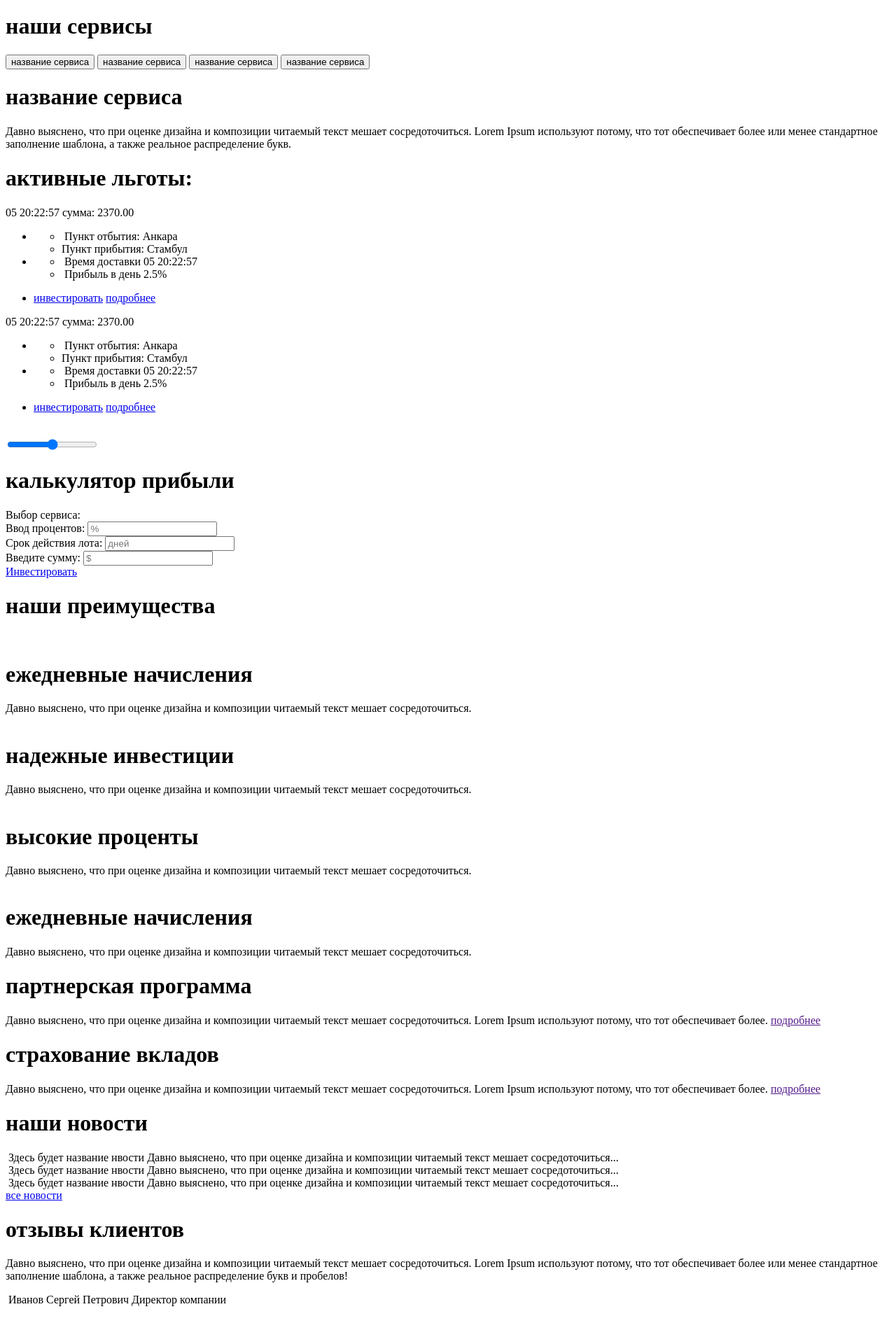
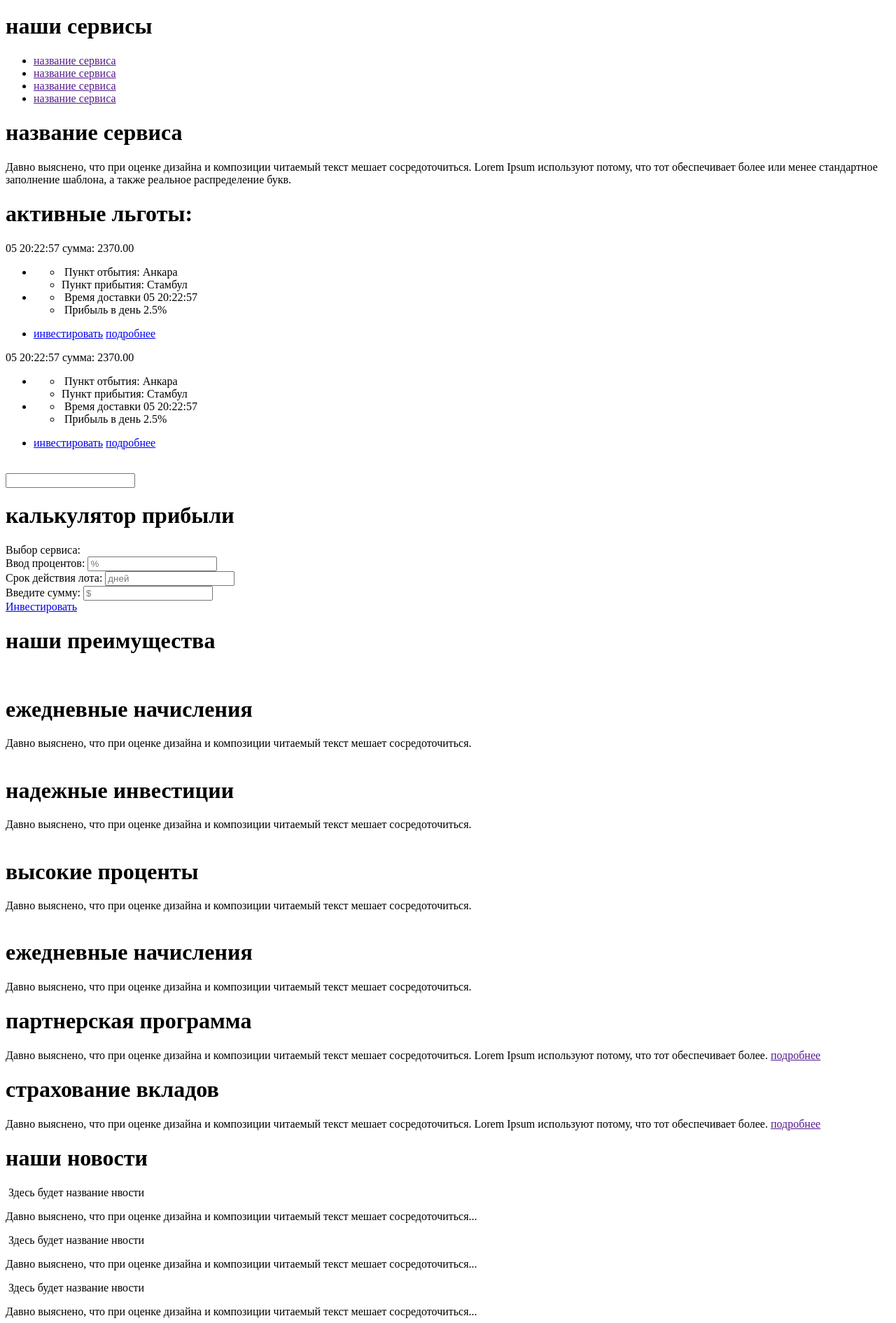
Before and after one commit to uspehcoursbrest/KuchikDiplomaProject, a plain HTML site: page main.html in a window 1280 px wide. Shown: the part 470-2360 px from the top of the page at 70% size. Drawn offline with Linux system fonts and the light colour scheme.

Commit message:
внесены правки, отредактировал gitignore

```diff
--- a/main.html
+++ b/main.html
@@ -98,10 +98,12 @@
                     <h1>наши сервисы</h1>
                 </div>
                 <div class="typServ">
-                    <button><span><img src="" alt=""></span>название сервиса</button>
-                    <button><span><img src="" alt=""></span>название сервиса</button>
-                    <button><span><img src="" alt=""></span>название сервиса</button>
-                    <button><span><img src="" alt=""></span>название сервиса</button>
+                    <ul>
+                        <li><span></span><a href="">название сервиса</a></li>
+                        <li><span></span><a href="">название сервиса</a></li>
+                        <li><span></span><a href="">название сервиса</a></li>
+                        <li><span></span><a href="">название сервиса</a></li>
+                    </ul>
                 </div>
             </div>
             <div class="rightServ">
@@ -215,7 +217,7 @@
                 <img src="" alt="">
             </div>
             <div class="calcInv">
-                <input type="range" min="10" max="5000" step="10" value="">
+                <input type="text">
             </div>
         </div>
         <div class="rightCalc">
@@ -303,21 +305,24 @@
         </div>
         <div class="ourNews">
             <div class="leftNews">
+                <span><span></span></span>
                 <a href="#"><img src="" alt=""></a>
                 <span>Здесь будет название нвости</span>
-                <span>Давно выяснено, что при оценке дизайна и композиции читаемый текст мешает сосредоточиться...</span>
+                <p>Давно выяснено, что при оценке дизайна и композиции читаемый текст мешает сосредоточиться...</p>
                 <span></span>
             </div>
             <div class="centrNews">
+                <span><span></span></span>
                 <a href="#"><img src="" alt=""></a>
                 <span>Здесь будет название нвости</span>
-                <span>Давно выяснено, что при оценке дизайна и композиции читаемый текст мешает сосредоточиться...</span>
+                <p>Давно выяснено, что при оценке дизайна и композиции читаемый текст мешает сосредоточиться...</p>
                 <span></span>
             </div>
             <div class="rightNews">
+                <span><span></span></span>
                 <a href="#"><img src="" alt=""></a>
                 <span>Здесь будет название нвости</span>
-                <span>Давно выяснено, что при оценке дизайна и композиции читаемый текст мешает сосредоточиться...</span>
+                <p>Давно выяснено, что при оценке дизайна и композиции читаемый текст мешает сосредоточиться...</p>
                 <span></span>
             </div>
         </div>
@@ -332,7 +337,9 @@
             <h1>отзывы клиентов</h1>
         </div>
         <div class="slideRev">
-            <p>Давно выяснено, что при оценке дизайна и композиции читаемый текст мешает сосредоточиться. Lorem Ipsum используют потому, что тот обеспечивает более или менее стандартное заполнение шаблона, а также реальное распределение букв и пробелов!</p>
+            <p>Давно выяснено, что при оценке дизайна и композиции читаемый текст мешает сосредоточиться. Lorem Ipsum
+                используют потому, что тот обеспечивает более или менее стандартное заполнение шаблона, а также реальное
+                распределение букв и пробелов!</p>
             <img src="" alt="">
             <span>Иванов Сергей Петрович</span>
             <span>Директор компании</span>
@@ -356,7 +363,8 @@
     <div class="container">
         <div class="footCom">
             <h1>о комании</h1>
-            <p>Давно выяснено, что при оценке дизайна и композиции читаемый текст мешает сосредоточиться. Lorem Ipsum используют потому, что тот обеспечивает более или менее стандартное заполнение шаблона.</p>
+            <p>Давно выяснено, что при оценке дизайна и композиции читаемый текст мешает сосредоточиться. Lorem Ipsum
+                используют потому, что тот обеспечивает более или менее стандартное заполнение шаблона.</p>
         </div>
         <div class="footServ">
             <h1>сервисы</h1>
@@ -365,6 +373,8 @@
                     <ul>
                         <li>
                             <a href="#"><img src="" alt="">Ocean shipping</a>
+                        </li>
+                        <li>
                             <a href="#"><img src="" alt="">Railway shipping</a>
                         </li>
                     </ul>
@@ -373,6 +383,8 @@
                     <ul>
                         <li>
                             <a href="#"><img src="" alt="">Truck shipping</a>
+                        </li>
+                        <li>
                             <a href="#"><img src="" alt="">Air Shipping</a>
                         </li>
                     </ul>
```
Also changed, not shown: 1 other file.
